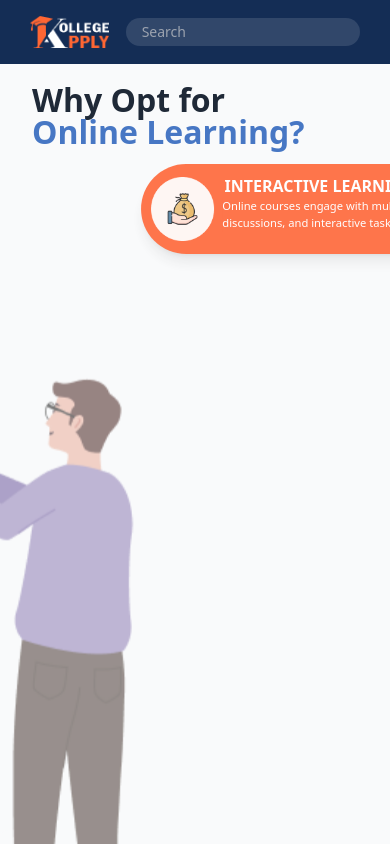
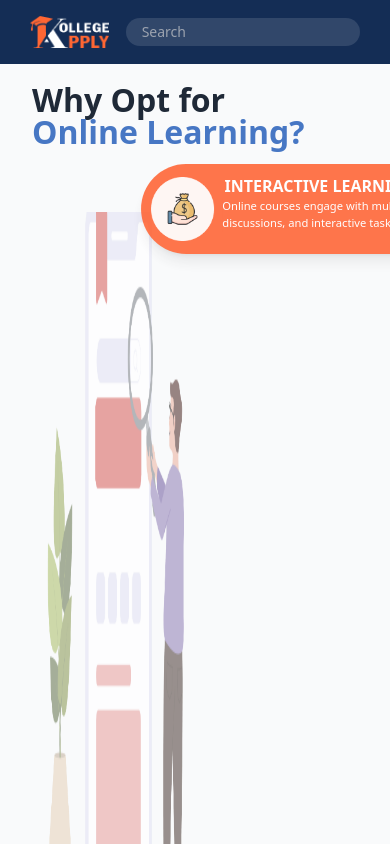
Before and after one commit to hemantyadav8006/college-apply, a React (Vite) app: page / in a window 390 px wide. Shown: the top 844 px of the page. Built offline with nearby package versions, Linux system fonts and the light colour scheme.

Commit message:
testing position

```diff
--- a/src/assets/css/HeroSection.css
+++ b/src/assets/css/HeroSection.css
@@ -138,7 +138,7 @@
   .hero-section {
     position: relative;
     margin-top: 0 !important;
-    margin-bottom: 36rem !important;
+    margin-bottom: 44rem !important;
   }
   .hero-content {
     position: relative;
@@ -178,6 +178,6 @@
     top: 0;
     width: 100%;
     height: 100%;
-    object-fit: cover;
+    object-fit: fill;
   }
 }
```
